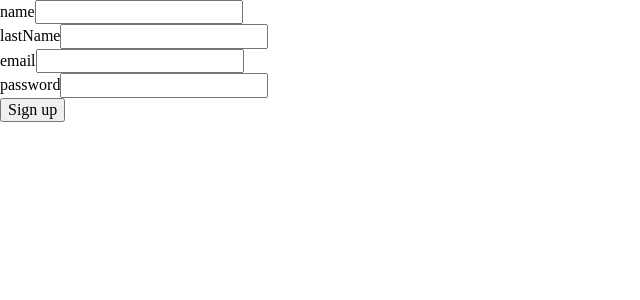
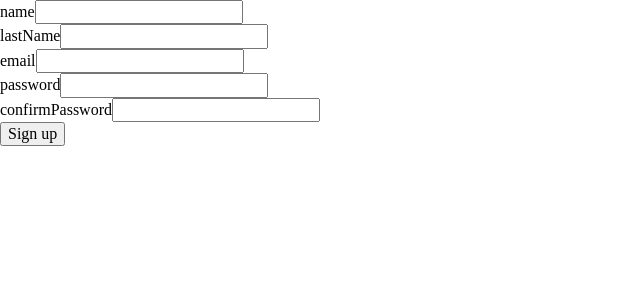
Before and after one commit to tlugat/iot-solution-hetic, a React (Create React App) app: page /register in a window 1280 px wide. Shown: the top 300 px of the page, without its empty margins (0-640 px from the left). Built offline with nearby package versions, Linux system fonts and the light colour scheme.

Commit message:
add passwordConfirmation to RegisterForm

```diff
--- a/src/app/commons/RegisterForm/RegisterForm.js
+++ b/src/app/commons/RegisterForm/RegisterForm.js
@@ -23,7 +23,7 @@ const RegisterForm = () => {
     lastName: Yup.string().min(2, 'Le nom renseigné est trop court'),
     email: Yup.string().email("E-mail erroné"),
     password: Yup.string().min(6, '6 caractères min.').max(50, '20 caractères max.'),
-    // password2: Yup.string().min(6, '6 caractères min.').max(50, '20 caractères max.'),
+    confirmPassword: Yup.string().oneOf([Yup.ref('password'), null], 'Passwords must match')
   });
 
   const submit = async (values, actions) => {
@@ -36,11 +36,9 @@ const RegisterForm = () => {
 
 
   return (
-
-
     <Formik
     onSubmit={submit}
-      initialValues={{name: "", lastName: "", email: "", password: ""}}
+    initialValues={{name: "", lastName: "", email: "", password: "", confirmPassword: ""}}
     validationSchema={userSchema}
     >
       {({
@@ -61,6 +59,8 @@ const RegisterForm = () => {
           <ErrorMessage name="email" component={CustomError} />
           <Field name="password" type="password"  component={CustomInput} />
           <ErrorMessage name="password" component={CustomError} />
+          <Field name="confirmPassword" type="password"  component={CustomInput} />
+          <ErrorMessage name="confirmPassword" component={CustomError} />
           <button type="submit" disabled={isSubmitting}>Sign up</button>
         </form>
 
```
Lines whose indentation alone changed are shown as unchanged.
